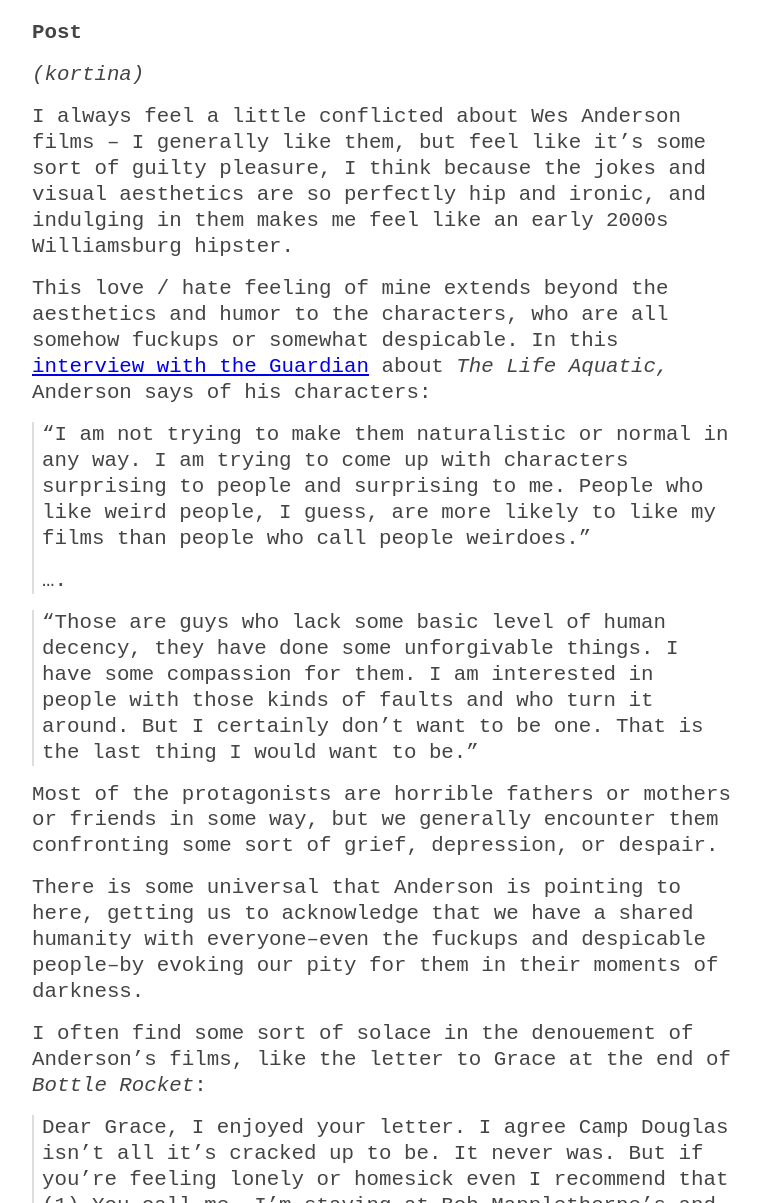
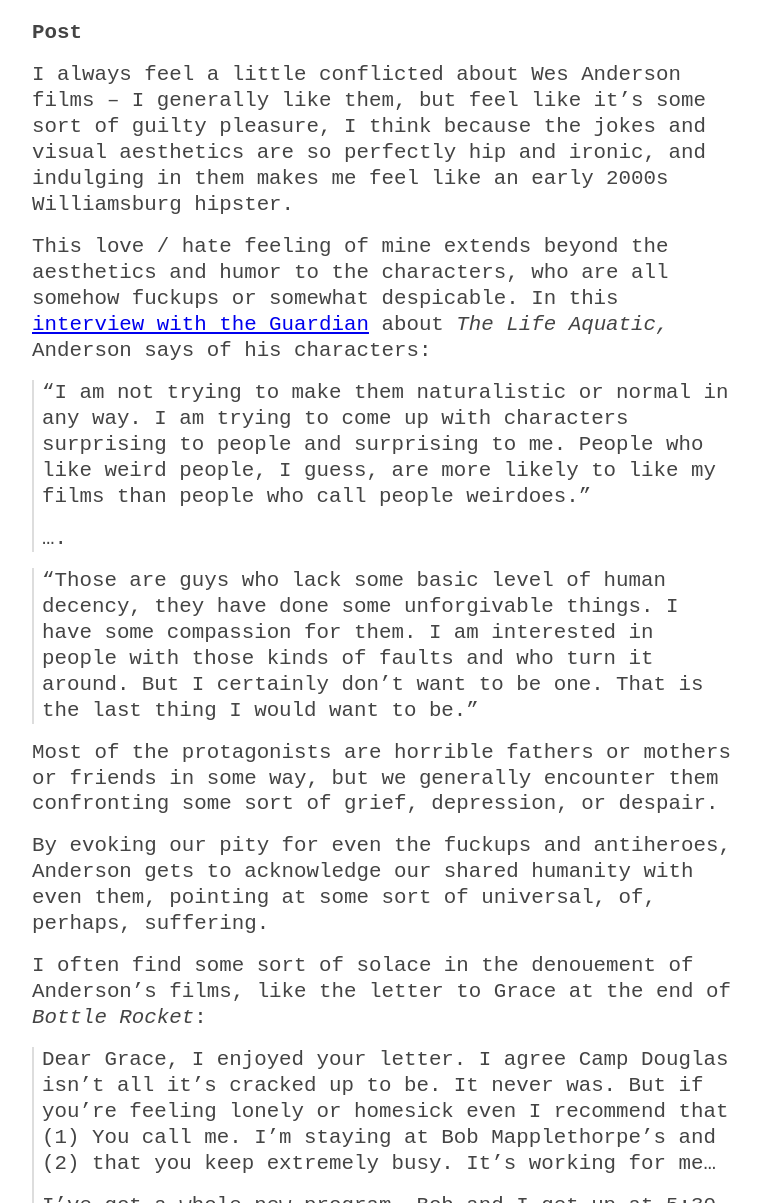
Before and after one commit to kortina/oakland-film-club-OLD, a Jekyll site: the page built from _posts/2018-10-16-film-club-9-the-darjeeling-limited.md, in a window 1280 px wide and 1400 px high, scrolled down 533 px, cut to the strip 197-1400 px from the top of the window. Shown: the whole strip, without its empty margins (258-1019 px from the left). Built offline with Jekyll 4.4.1, drawn with Linux system fonts in a browser that asks for light colours.

Commit message:
fix typos

```diff
--- a/_posts/2018-10-16-film-club-9-the-darjeeling-limited.md
+++ b/_posts/2018-10-16-film-club-9-the-darjeeling-limited.md
@@ -15,8 +15,6 @@
 
 ### Post
 
-*(kortina)*
-
 I always feel a little conflicted about Wes Anderson films -- I generally like them, but feel like it's some sort of guilty pleasure, I think because the jokes and visual aesthetics are so perfectly hip and ironic, and indulging in them makes me feel like an early 2000s Williamsburg hipster.
 
 This love / hate feeling of mine extends beyond the aesthetics and humor to the characters, who are all somehow fuckups or somewhat despicable. In this [interview with the Guardian](https://www.theguardian.com/film/2005/feb/12/features.weekend) about *The Life Aquatic,* Anderson says of his characters:
@@ -29,7 +27,7 @@
 
 Most of the protagonists are horrible fathers or mothers or friends in some way, but we generally encounter them confronting some sort of grief, depression, or despair.
 
-There is some universal that Anderson is pointing to here, getting us to acknowledge that we have a shared humanity with everyone--even the fuckups and despicable people--by evoking our pity for them in their moments of darkness.
+By evoking our pity for even the fuckups and antiheroes, Anderson gets to acknowledge our shared humanity with even them, pointing at some sort of universal, of, perhaps, suffering.
 
 I often find some sort of solace in the denouement of Anderson's films, like the letter to Grace at the end of *Bottle Rocket*:
 
```
